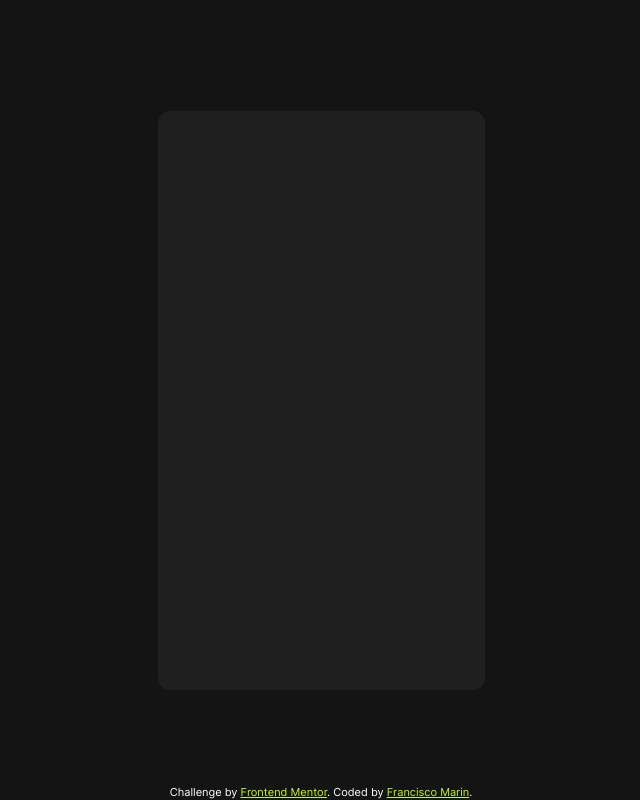
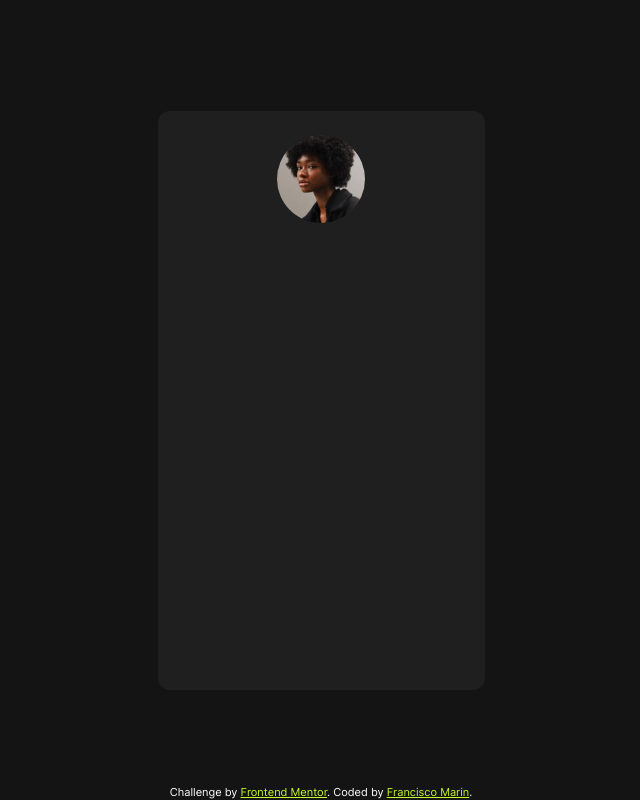
Before and after one commit to Franciscoj91/social-links-profile, a plain HTML site: page index.html in a window 1280 px wide. Shown: the whole page, without its empty margins (319-959 px from the left). Drawn offline with Linux system fonts and the light colour scheme.

Commit message:
feat: add card avatar structure

```diff
--- a/index.html
+++ b/index.html
@@ -14,6 +14,9 @@
 <body>
 
   <main class="card">
+    <div class="card-avatar">
+      <img src="./assets/images/avatar-jessica.jpeg" alt="profile picture">
+    </div>
 
   </main>
 
```
